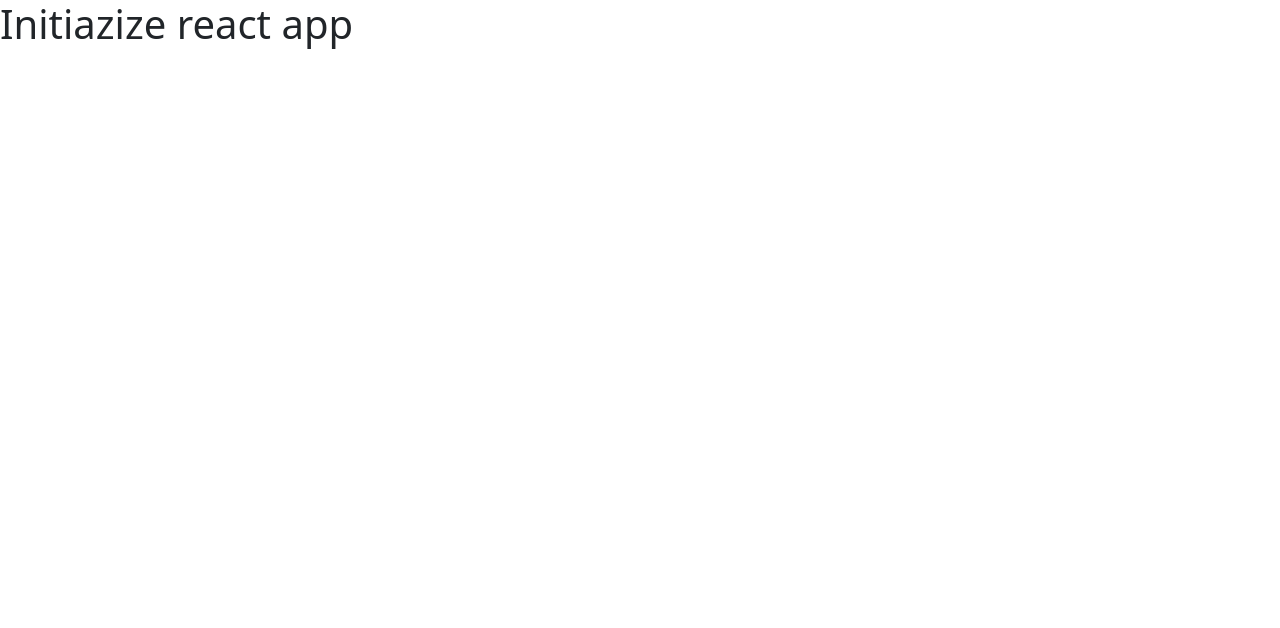
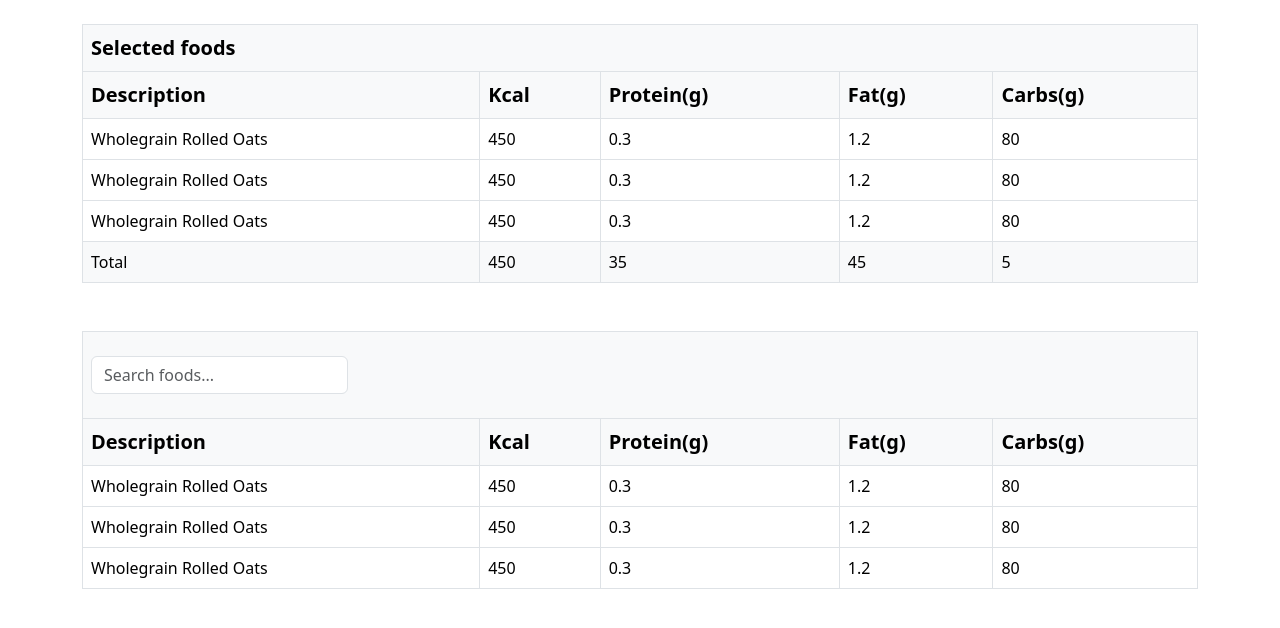
Before and after one commit to maria-pashkulova/food-lookup, a React (Create React App) app: page / in a window 1280 px wide. Shown: the top 628 px of the page. Built offline with nearby package versions, Linux system fonts and the light colour scheme.

Commit message:
Build static UI with React Bootstrap Components

```diff
--- a/src/App.js
+++ b/src/App.js
@@ -1,8 +1,13 @@
-
+import SearchFoodTable from "./components/SearchFoodTable";
+import SelectedFoodTable from "./components/SelectedFoodTable";
 
 function App() {
   return (
-    <h1>Initiazize react app</h1>
+    <div className='container mt-4'>
+      <SelectedFoodTable />
+      <SearchFoodTable />
+    </div>
+
   );
 }
 
--- /dev/null
+++ b/src/components/SearchFoodTable.js
@@ -0,0 +1,53 @@
+import Table from 'react-bootstrap/Table';
+import Form from 'react-bootstrap/Form';
+
+
+function SearchFoodTable() {
+    return (
+        <Table bordered hover className='mt-5'>
+            <thead className='fs-5'>
+                <tr>
+                    <th colSpan='5' className='bg-light'>
+                        <Form.Control className='mt-3 mb-3 w-auto'
+                            placeholder="Search foods..."
+                        />
+                    </th>
+                </tr>
+                <tr>
+                    <th className='bg-light'>Description</th>
+                    <th className='bg-light'>Kcal</th>
+                    <th className='bg-light'>Protein(g)</th>
+                    <th className='bg-light'>Fat(g)</th>
+                    <th className='bg-light'>Carbs(g)</th>
+                </tr>
+            </thead>
+            <tbody>
+                <tr>
+                    <td>Wholegrain Rolled Oats</td>
+                    <td>450</td>
+                    <td>0.3</td>
+                    <td>1.2</td>
+                    <td>80</td>
+                </tr>
+                <tr>
+
+                    <td>Wholegrain Rolled Oats</td>
+                    <td>450</td>
+                    <td>0.3</td>
+                    <td>1.2</td>
+                    <td>80</td>
+                </tr>
+                <tr>
+                    <td>Wholegrain Rolled Oats</td>
+                    <td>450</td>
+                    <td>0.3</td>
+                    <td>1.2</td>
+                    <td>80</td>
+                </tr>
+            </tbody>
+        </Table>
+    );
+
+}
+
+export default SearchFoodTable;
--- /dev/null
+++ b/src/components/SelectedFoodTable.js
@@ -0,0 +1,54 @@
+import Table from 'react-bootstrap/Table';
+
+function SelectedFoodTable() {
+    return (
+        <Table bordered hover>
+            <thead className='fs-5'>
+                <tr >
+                    <th className='bg-light' colSpan='5'>Selected foods</th>
+                </tr>
+                <tr>
+                    <th className='bg-light'>Description</th>
+                    <th className='bg-light'>Kcal</th>
+                    <th className='bg-light'>Protein(g)</th>
+                    <th className='bg-light'>Fat(g)</th>
+                    <th className='bg-light'>Carbs(g)</th>
+                </tr>
+            </thead>
+            <tbody>
+                <tr>
+                    <td>Wholegrain Rolled Oats</td>
+                    <td>450</td>
+                    <td>0.3</td>
+                    <td>1.2</td>
+                    <td>80</td>
+                </tr>
+                <tr>
+
+                    <td>Wholegrain Rolled Oats</td>
+                    <td>450</td>
+                    <td>0.3</td>
+                    <td>1.2</td>
+                    <td>80</td>
+                </tr>
+                <tr>
+                    <td>Wholegrain Rolled Oats</td>
+                    <td>450</td>
+                    <td>0.3</td>
+                    <td>1.2</td>
+                    <td>80</td>
+                </tr>
+                <tr>
+                    <td className='bg-light'>Total</td>
+                    <td className='bg-light'>450</td>
+                    <td className='bg-light'>35</td>
+                    <td className='bg-light'>45</td>
+                    <td className='bg-light'>5</td>
+                </tr>
+            </tbody>
+        </Table>
+    );
+
+}
+
+export default SelectedFoodTable;
--- a/src/index.css
+++ /dev/null
@@ -1,13 +0,0 @@
-body {
-    margin: 0;
-    font-family: -apple-system, BlinkMacSystemFont, 'Segoe UI', 'Roboto', 'Oxygen',
-        'Ubuntu', 'Cantarell', 'Fira Sans', 'Droid Sans', 'Helvetica Neue',
-        sans-serif;
-    -webkit-font-smoothing: antialiased;
-    -moz-osx-font-smoothing: grayscale;
-}
-
-code {
-    font-family: source-code-pro, Menlo, Monaco, Consolas, 'Courier New',
-        monospace;
-}
--- a/src/index.js
+++ b/src/index.js
@@ -1,6 +1,5 @@
 import React from 'react';
 import ReactDOM from 'react-dom/client';
-//import './index.css';
 import App from './App';
 import reportWebVitals from './reportWebVitals';
 //React-bootstrap css
```
